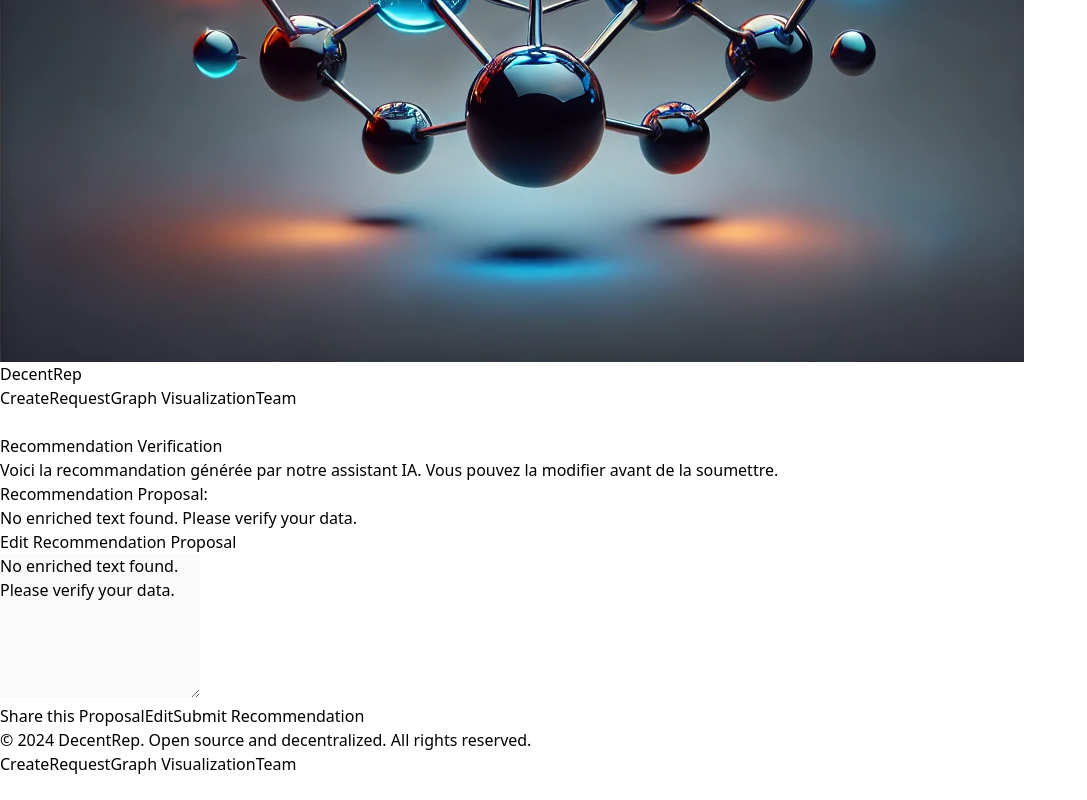
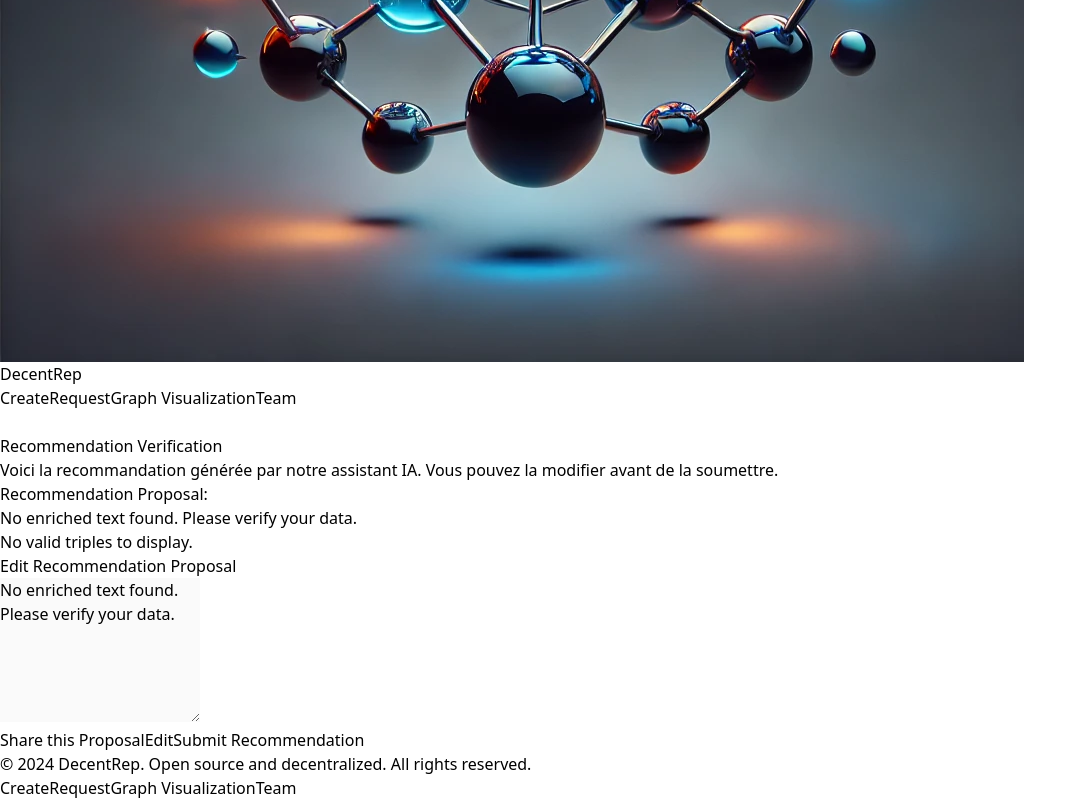
Before and after one commit to THP-Lab/intuition-recommendation-assistant, a React (Vite) app: page /verification in a window 1280 px wide. Shown: the part 662-1462 px from the top of the page, without its empty margins (0-1087 px from the left). Before the commit the page ends 1438 px from the top, so only its background shows below. Built offline with nearby package versions, Linux system fonts and the light colour scheme.

Commit message:
test with other prompt

```diff
--- a/src/pages/VerificationForm.jsx
+++ b/src/pages/VerificationForm.jsx
@@ -4,30 +4,34 @@ import Navbar from "../components/Navbar";
 import Footer from "../components/Footer";
 
 const VerificationForm = () => {
-  const [proposal, setProposal] = useState("Loading enriched text..."); // Texte par défaut
+  const [proposal, setProposal] = useState("Loading enriched text...");
   const [isEditable, setIsEditable] = useState(false);
   const [triples, setTriples] = useState([]);
   const navigate = useNavigate();
   const location = useLocation();
 
-  // Récupérer les données de location.state
   useEffect(() => {
     console.log("Location state:", location.state);
 
     if (location.state?.triples) {
-      setTriples(location.state.triples);
+      const validTriples = location.state.triples.filter(
+        (t) => t.subject && t.predicate && t.object
+      );
+      setTriples(validTriples);
+    } else {
+      console.warn("No valid triples found in location.state.");
+      setTriples([]);
     }
 
     if (location.state?.enriched_text) {
-      const enrichedText = location.state.enriched_text;
-      setProposal(enrichedText.trim());
+      const enrichedText = location.state.enriched_text.trim();
+      setProposal(enrichedText);
       console.log("Enriched Text:", enrichedText);
     } else {
       console.log("Enriched text is missing");
       setProposal("No enriched text found. Please verify your data.");
     }
   }, [location.state]);
-
 
   const handleSubmit = () => {
     const source = new URLSearchParams(location.search).get("source");
@@ -43,19 +47,46 @@ const VerificationForm = () => {
     alert(`Share this URL: ${url}`);
   };
 
-  const renderTriple = (triple) => (
-    <span className="text-white mb-4 inline-block">
-      <strong className="text-blue-400">Subject:</strong> {triple.subject}{" "}
-      <strong className="text-orange-400">Predicate:</strong> {triple.predicate}{" "}
-      <strong className="text-purple-400">Object:</strong> {triple.object}
-    </span>
+  // Fonction récursive pour afficher un triple ou un sous-triple
+  const renderTriple = (triple) => {
+    const renderObject = (obj) => {
+      if (Array.isArray(obj)) {
+        // Gérer les objets sous forme de tableau
+        return (
+          <div className="ml-4 mt-2 border-l-2 border-gray-600 pl-4">
+            {obj.map((item, index) => (
+              <div key={index} className="mb-2">
+                {renderTriple(item)}
+              </div>
+            ))}
+          </div>
         );
+      } else if (typeof obj === "object" && obj !== null) {
+        // Gérer les objets sous forme d'objet imbriqué
+        return (
+          <div className="ml-4 mt-2 border-l-2 border-gray-600 pl-4">
+            {renderTriple(obj)}
+          </div>
+        );
+      } else {
+        // Gérer les objets simples (chaînes ou nombres)
+        return <span className="text-purple-400">{String(obj)}</span>;
+      }
+    };
+
+    return (
+      <div className="text-white mb-4">
+        <span className="text-blue-400">{String(triple.subject)} </span>
+        <span className="text-orange-400">{String(triple.predicate)} </span>
+        <span className="text-purple-400">{renderObject(triple.object)}</span>
+      </div>
+    );
+  };
 
   return (
     <div className="min-h-screen bg-gray-100">
       <Navbar />
 
-      {/* Section Header */}
       <header className="bg-[#2f2f2f] text-white py-20">
         <div className="container mx-auto text-center">
           <h1 className="text-4xl font-extrabold mb-4">Recommendation Verification</h1>
@@ -63,33 +94,31 @@ const VerificationForm = () => {
             Voici la recommandation générée par notre assistant IA. Vous pouvez la modifier avant de la soumettre.
           </p>
 
-          {/* Affichage de la proposition */}
           <div className="bg-[#3a3a3a] p-6 rounded-lg shadow-md mt-8">
             <h3 className="text-xl font-semibold text-white mb-4">Recommendation Proposal:</h3>
             <div
               className="text-white"
-    dangerouslySetInnerHTML={{ __html: proposal }} // Affichage du texte avec HTML
+              dangerouslySetInnerHTML={{
+                __html: typeof proposal === "string" ? proposal : "Invalid content",
+              }}
             />
           </div>
 
-
-          {/* Affichage des Triples */}
-          {triples.length > 0 && (
+          {triples.length > 0 ? (
             <div className="bg-[#3a3a3a] p-6 rounded-lg shadow-md mt-8">
               <h3 className="text-xl font-semibold text-white mb-4">Generated Triples:</h3>
               <div className="text-left">
                 {triples.map((triple, index) => (
-                  <div key={index} className="mb-4">
-                    {renderTriple(triple)}
-                  </div>
+                  <div key={index}>{renderTriple(triple)}</div>
                 ))}
               </div>
             </div>
+          ) : (
+            <p className="text-red-500 mt-8">No valid triples to display.</p>
           )}
         </div>
       </header>
 
-      {/* Section principale */}
       <main className="bg-[#4f4f4f] text-gray-800 py-12">
         <div className="container mx-auto px-6">
           <section className="mb-12">
@@ -105,7 +134,6 @@ const VerificationForm = () => {
             </div>
           </section>
 
-          {/* Boutons */}
           <section className="flex justify-center space-x-6 mb-12">
             <button
               onClick={handleShare}
```
Lines whose indentation alone changed are shown as unchanged.
